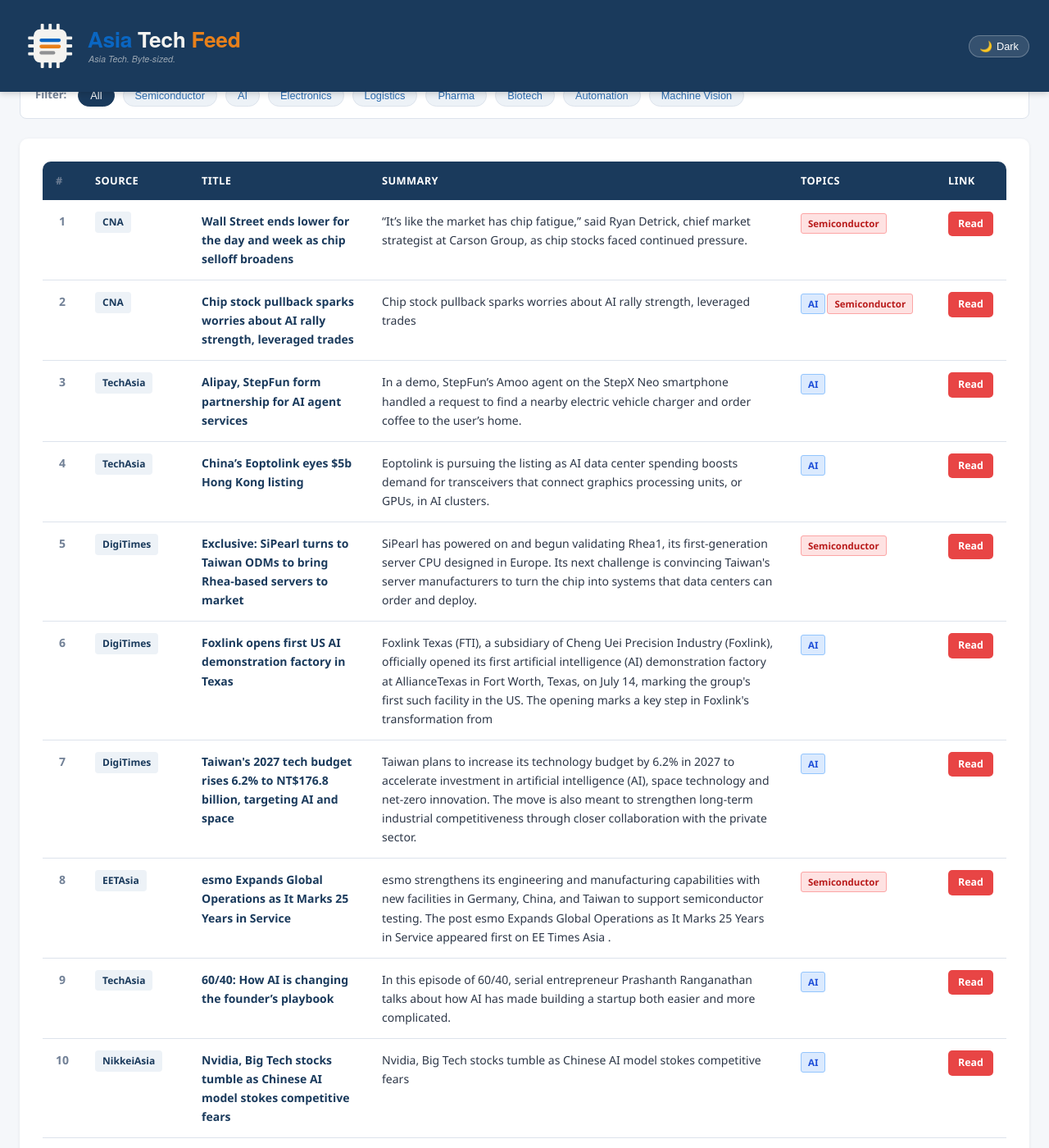
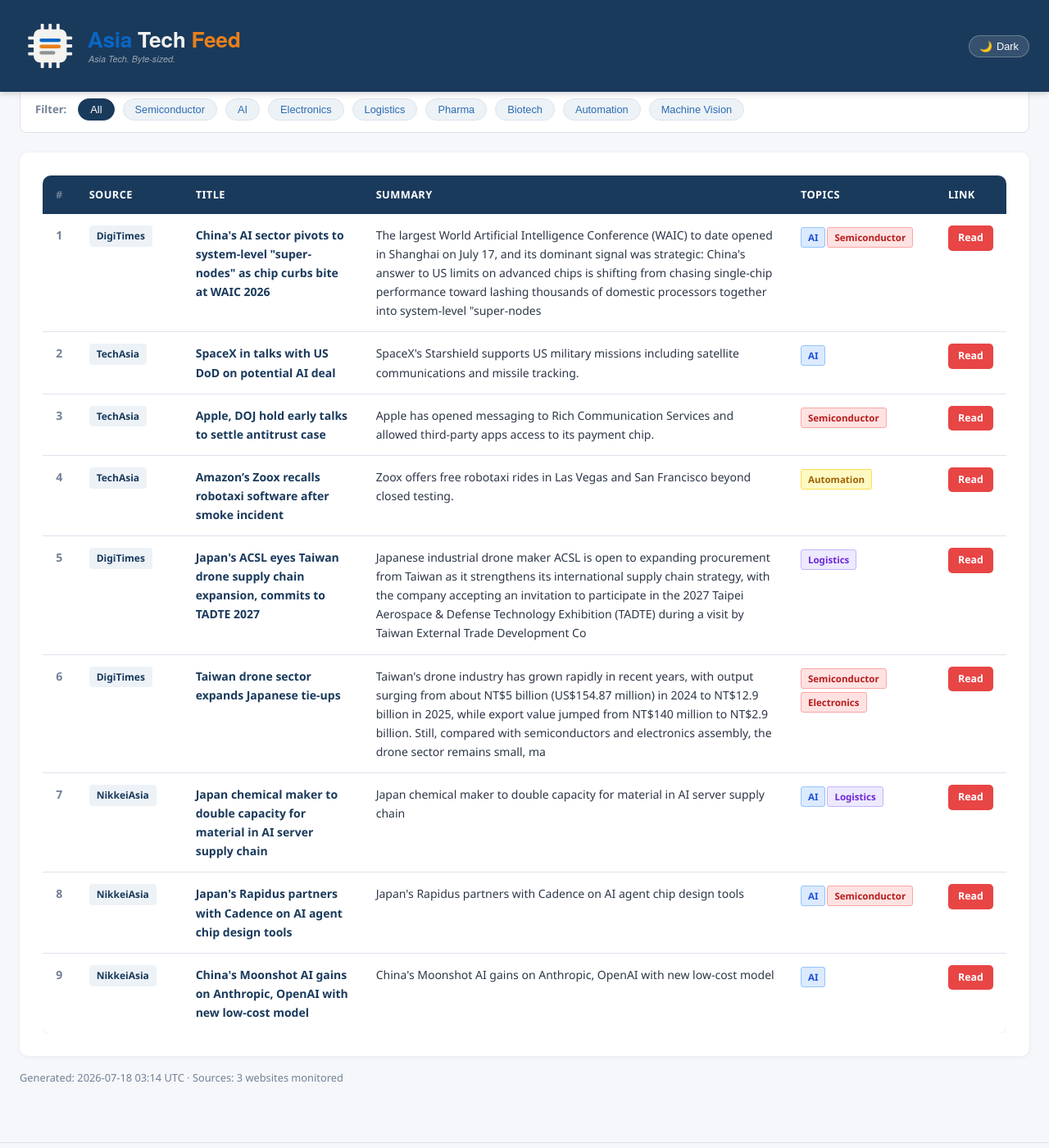
Before and after one commit to asiatechfeed/Asia-Tech-Feed, a Jekyll site: the page built from _posts/2026-07-18-asia-tech-news-digest.md, in a window 1280 px wide and 1400 px high, scrolled down 661 px. Shown: the whole window at 82% size. Built offline with Jekyll 4.4.1, drawn with Linux system fonts in a browser that asks for light colours; a script that is not in the unit is left out; some of the changed text lies outside the part shown.

Commit message:
📰 News digest 2026-07-18 (9 articles)

```diff
--- a/_posts/2026-07-18-asia-tech-news-digest.md
+++ b/_posts/2026-07-18-asia-tech-news-digest.md
@@ -1,16 +1,16 @@
 ---
 layout: post
 title: "Asia Tech News Digest - July 18, 2026"
-date: 2026-07-18 08:07:59 +0800
-articles_count: 12
-sources_count: 5
-sources: ["CNA", "DigiTimes", "EETAsia", "NikkeiAsia", "TechAsia"]
+date: 2026-07-18 11:14:07 +0800
+articles_count: 9
+sources_count: 3
+sources: ["DigiTimes", "NikkeiAsia", "TechAsia"]
 csv_file: /assets/data/news-2026-07-18.tsv
-featured_title: "Wall Street ends lower for the day and week as chip selloff broadens"
-featured_url: "https://www.channelnewsasia.com/world/us-stocks-wall-street-chip-market-6262051"
-featured_source: "CNA"
-featured_summary: "\u201cIt\u2019s like the market has chip fatigue,\u201d said Ryan Detrick, chief market strategist at Carson Group, as chip stocks faced continued pressure."
-featured_image: "https://dam.mediacorp.sg/image/upload/s--Nx_WM8zu--/c_fill,g_auto,h_676,w_1200/f_auto,q_auto/v1/mediacorp/cna/image/2026/07/18/063_2286514460.jpg?itok=dkTmMNJb"
+featured_title: "China's AI sector pivots to system-level \"super-nodes\" as chip curbs bite at WAIC 2026"
+featured_url: "https://www.digitimes.com/news/a20260718VL200/2026-shanghai-chips.html"
+featured_source: "DigiTimes"
+featured_summary: "The largest World Artificial Intelligence Conference (WAIC) to date opened in Shanghai on July 17, and its dominant signal was strategic: China's answer to US limits on advanced chips is shifting from chasing single-chip performance toward lashing thousands of domestic processors together into system-level \"super-nodes"
+featured_image: "https://img.digitimes.com/newsshow/20260718vl200_files/1_b.jpg"
 ---
 
 <table class="news-table">
@@ -27,99 +27,75 @@ featured_image: "https://dam.mediacorp.sg/image/upload/s--Nx_WM8zu--/c_fill,g_au
 <tbody>
 <tr>
   <td class="col-num">1</td>
-  <td class="col-source"><span class="source-badge">CNA</span></td>
-  <td class="col-title"><span class="article-title">Wall Street ends lower for the day and week as chip selloff broadens</span></td>
-  <td class="col-summary">“It’s like the market has chip fatigue,” said Ryan Detrick, chief market strategist at Carson Group, as chip stocks faced continued pressure.</td>
-  <td class="col-tags"><span class="tag semi">Semiconductor</span></td>
-  <td class="col-link"><a class="btn-link" href="https://www.channelnewsasia.com/world/us-stocks-wall-street-chip-market-6262051" target="_blank" rel="noopener">Read</a></td>
+  <td class="col-source"><span class="source-badge">DigiTimes</span></td>
+  <td class="col-title"><span class="article-title">China's AI sector pivots to system-level "super-nodes" as chip curbs bite at WAIC 2026</span></td>
+  <td class="col-summary">The largest World Artificial Intelligence Conference (WAIC) to date opened in Shanghai on July 17, and its dominant signal was strategic: China's answer to US limits on advanced chips is shifting from chasing single-chip performance toward lashing thousands of domestic processors together into system-level "super-nodes</td>
+  <td class="col-tags"><span class="tag ai">AI</span><span class="tag semi">Semiconductor</span></td>
+  <td class="col-link"><a class="btn-link" href="https://www.digitimes.com/news/a20260718VL200/2026-shanghai-chips.html" target="_blank" rel="noopener">Read</a></td>
 </tr>
 <tr>
   <td class="col-num">2</td>
-  <td class="col-source"><span class="source-badge">CNA</span></td>
-  <td class="col-title"><span class="article-title">Chip stock pullback sparks worries about AI rally strength, leveraged trades</span></td>
-  <td class="col-summary">Chip stock pullback sparks worries about AI rally strength, leveraged trades</td>
-  <td class="col-tags"><span class="tag ai">AI</span><span class="tag semi">Semiconductor</span></td>
-  <td class="col-link"><a class="btn-link" href="https://www.channelnewsasia.com/business/chip-stock-pullback-sparks-worries-about-ai-rally-strength-leveraged-trades-6261476" target="_blank" rel="noopener">Read</a></td>
+  <td class="col-source"><span class="source-badge">TechAsia</span></td>
+  <td class="col-title"><span class="article-title">SpaceX in talks with US DoD on potential AI deal</span></td>
+  <td class="col-summary">SpaceX's Starshield supports US military missions including satellite communications and missile tracking.</td>
+  <td class="col-tags"><span class="tag ai">AI</span></td>
+  <td class="col-link"><a class="btn-link" href="https://www.techinasia.com/spacex-ipo-reaches-857b-greenshoe" target="_blank" rel="noopener">Read</a></td>
 </tr>
 <tr>
   <td class="col-num">3</td>
   <td class="col-source"><span class="source-badge">TechAsia</span></td>
-  <td class="col-title"><span class="article-title">Alipay, StepFun form partnership for AI agent services</span></td>
-  <td class="col-summary">In a demo, StepFun’s Amoo agent on the StepX Neo smartphone handled a request to find a nearby electric vehicle charger and order coffee to the user’s home.</td>
-  <td class="col-tags"><span class="tag ai">AI</span></td>
-  <td class="col-link"><a class="btn-link" href="https://www.techinasia.com/chinese-ai-firms-form-alliances-to-strengthen-domestic-ecosystem" target="_blank" rel="noopener">Read</a></td>
+  <td class="col-title"><span class="article-title">Apple, DOJ hold early talks to settle antitrust case</span></td>
+  <td class="col-summary">Apple has opened messaging to Rich Communication Services and allowed third-party apps access to its payment chip.</td>
+  <td class="col-tags"><span class="tag semi">Semiconductor</span></td>
+  <td class="col-link"><a class="btn-link" href="https://www.techinasia.com/apple-starts-restoring-card-payments-indias-app-store" target="_blank" rel="noopener">Read</a></td>
 </tr>
 <tr>
   <td class="col-num">4</td>
   <td class="col-source"><span class="source-badge">TechAsia</span></td>
-  <td class="col-title"><span class="article-title">China’s Eoptolink eyes $5b Hong Kong listing</span></td>
-  <td class="col-summary">Eoptolink is pursuing the listing as AI data center spending boosts demand for transceivers that connect graphics processing units, or GPUs, in AI clusters.</td>
-  <td class="col-tags"><span class="tag ai">AI</span></td>
-  <td class="col-link"><a class="btn-link" href="https://www.techinasia.com/chinese-chip-cloud-stocks-soar-on-ai-boom" target="_blank" rel="noopener">Read</a></td>
+  <td class="col-title"><span class="article-title">Amazon’s Zoox recalls robotaxi software after smoke incident</span></td>
+  <td class="col-summary">Zoox offers free robotaxi rides in Las Vegas and San Francisco beyond closed testing.</td>
+  <td class="col-tags"><span class="tag auto">Automation</span></td>
+  <td class="col-link"><a class="btn-link" href="https://www.techinasia.com/waymo-to-expand-robotaxi-into-minneapolis-new-orleans" target="_blank" rel="noopener">Read</a></td>
 </tr>
 <tr>
   <td class="col-num">5</td>
   <td class="col-source"><span class="source-badge">DigiTimes</span></td>
-  <td class="col-title"><span class="article-title">Exclusive: SiPearl turns to Taiwan ODMs to bring Rhea-based servers to market</span></td>
-  <td class="col-summary">SiPearl has powered on and begun validating Rhea1, its first-generation server CPU designed in Europe. Its next challenge is convincing Taiwan's server manufacturers to turn the chip into systems that data centers can order and deploy.</td>
-  <td class="col-tags"><span class="tag semi">Semiconductor</span></td>
-  <td class="col-link"><a class="btn-link" href="https://www.digitimes.com/news/a20260717VL217/cpu-reference-design-software-taiwan-france.html" target="_blank" rel="noopener">Read</a></td>
+  <td class="col-title"><span class="article-title">Japan's ACSL eyes Taiwan drone supply chain expansion, commits to TADTE 2027</span></td>
+  <td class="col-summary">Japanese industrial drone maker ACSL is open to expanding procurement from Taiwan as it strengthens its international supply chain strategy, with the company accepting an invitation to participate in the 2027 Taipei Aerospace & Defense Technology Exhibition (TADTE) during a visit by Taiwan External Trade Development Co</td>
+  <td class="col-tags"><span class="tag logis">Logistics</span></td>
+  <td class="col-link"><a class="btn-link" href="https://www.digitimes.com/news/a20260717PD218/taiwan-drone-supply-chain-industrial-2027-technology.html" target="_blank" rel="noopener">Read</a></td>
 </tr>
 <tr>
   <td class="col-num">6</td>
   <td class="col-source"><span class="source-badge">DigiTimes</span></td>
-  <td class="col-title"><span class="article-title">Foxlink opens first US AI demonstration factory in Texas</span></td>
-  <td class="col-summary">Foxlink Texas (FTI), a subsidiary of Cheng Uei Precision Industry (Foxlink), officially opened its first artificial intelligence (AI) demonstration factory at AllianceTexas in Fort Worth, Texas, on July 14, marking the group's first such facility in the US. The opening marks a key step in Foxlink's transformation from </td>
-  <td class="col-tags"><span class="tag ai">AI</span></td>
-  <td class="col-link"><a class="btn-link" href="https://www.digitimes.com/news/a20260716PD240/foxlink-texas-manufacturing-subsidiary-production.html" target="_blank" rel="noopener">Read</a></td>
+  <td class="col-title"><span class="article-title">Taiwan drone sector expands Japanese tie-ups</span></td>
+  <td class="col-summary">Taiwan's drone industry has grown rapidly in recent years, with output surging from about NT$5 billion (US$154.87 million) in 2024 to NT$12.9 billion in 2025, while export value jumped from NT$140 million to NT$2.9 billion. Still, compared with semiconductors and electronics assembly, the drone sector remains small, ma</td>
+  <td class="col-tags"><span class="tag semi">Semiconductor</span><span class="tag semi">Electronics</span></td>
+  <td class="col-link"><a class="btn-link" href="https://www.digitimes.com/news/a20260717PD209/taiwan-medical-logistics-2024-ukraine.html" target="_blank" rel="noopener">Read</a></td>
 </tr>
 <tr>
   <td class="col-num">7</td>
-  <td class="col-source"><span class="source-badge">DigiTimes</span></td>
-  <td class="col-title"><span class="article-title">Taiwan's 2027 tech budget rises 6.2% to NT$176.8 billion, targeting AI and space</span></td>
-  <td class="col-summary">Taiwan plans to increase its technology budget by 6.2% in 2027 to accelerate investment in artificial intelligence (AI), space technology and net-zero innovation. The move is also meant to strengthen long-term industrial competitiveness through closer collaboration with the private sector.</td>
-  <td class="col-tags"><span class="tag ai">AI</span></td>
-  <td class="col-link"><a class="btn-link" href="https://www.digitimes.com/news/a20260716PD225/taiwan-technology-budget-2027-net-zero.html" target="_blank" rel="noopener">Read</a></td>
+  <td class="col-source"><span class="source-badge">NikkeiAsia</span></td>
+  <td class="col-title"><span class="article-title">Japan chemical maker to double capacity for material in AI server supply chain</span></td>
+  <td class="col-summary">Japan chemical maker to double capacity for material in AI server supply chain</td>
+  <td class="col-tags"><span class="tag ai">AI</span><span class="tag logis">Logistics</span></td>
+  <td class="col-link"><a class="btn-link" href="https://asia.nikkei.com/business/materials/japan-chemical-maker-to-double-capacity-for-material-in-ai-server-supply-chain" target="_blank" rel="noopener">Read</a></td>
 </tr>
 <tr>
   <td class="col-num">8</td>
-  <td class="col-source"><span class="source-badge">EETAsia</span></td>
-  <td class="col-title"><span class="article-title">esmo Expands Global Operations as It Marks 25 Years in Service</span></td>
-  <td class="col-summary">esmo strengthens its engineering and manufacturing capabilities with new facilities in Germany, China, and Taiwan to support semiconductor testing. The post esmo Expands Global Operations as It Marks 25 Years in Service appeared first on EE Times Asia .</td>
-  <td class="col-tags"><span class="tag semi">Semiconductor</span></td>
-  <td class="col-link"><a class="btn-link" href="https://www.eetasia.com/esmo-expands-global-operations-as-it-marks-25-years-in-service/" target="_blank" rel="noopener">Read</a></td>
+  <td class="col-source"><span class="source-badge">NikkeiAsia</span></td>
+  <td class="col-title"><span class="article-title">Japan's Rapidus partners with Cadence on AI agent chip design tools</span></td>
+  <td class="col-summary">Japan's Rapidus partners with Cadence on AI agent chip design tools</td>
+  <td class="col-tags"><span class="tag ai">AI</span><span class="tag semi">Semiconductor</span></td>
+  <td class="col-link"><a class="btn-link" href="https://asia.nikkei.com/business/tech/semiconductors/japan-s-rapidus-partners-with-cadence-on-ai-agent-chip-design-tools" target="_blank" rel="noopener">Read</a></td>
 </tr>
 <tr>
   <td class="col-num">9</td>
-  <td class="col-source"><span class="source-badge">TechAsia</span></td>
-  <td class="col-title"><span class="article-title">60/40: How AI is changing the founder’s playbook</span></td>
-  <td class="col-summary">In this episode of 60/40, serial entrepreneur Prashanth Ranganathan talks about how AI has made building a startup both easier and more complicated.</td>
+  <td class="col-source"><span class="source-badge">NikkeiAsia</span></td>
+  <td class="col-title"><span class="article-title">China's Moonshot AI gains on Anthropic, OpenAI with new low-cost model</span></td>
+  <td class="col-summary">China's Moonshot AI gains on Anthropic, OpenAI with new low-cost model</td>
   <td class="col-tags"><span class="tag ai">AI</span></td>
-  <td class="col-link"><a class="btn-link" href="https://www.techinasia.com/6040-ai-changing-founders-playbook" target="_blank" rel="noopener">Read</a></td>
-</tr>
-<tr>
-  <td class="col-num">10</td>
-  <td class="col-source"><span class="source-badge">NikkeiAsia</span></td>
-  <td class="col-title"><span class="article-title">Nvidia, Big Tech stocks tumble as Chinese AI model stokes competitive fears</span></td>
-  <td class="col-summary">Nvidia, Big Tech stocks tumble as Chinese AI model stokes competitive fears</td>
-  <td class="col-tags"><span class="tag ai">AI</span></td>
-  <td class="col-link"><a class="btn-link" href="https://asia.nikkei.com/business/markets/equities/nvidia-big-tech-stocks-tumble-as-chinese-ai-model-stokes-competitive-fears" target="_blank" rel="noopener">Read</a></td>
-</tr>
-<tr>
-  <td class="col-num">11</td>
-  <td class="col-source"><span class="source-badge">NikkeiAsia</span></td>
-  <td class="col-title"><span class="article-title">Kyocera chief sees demand for chipmaking parts growing until 2030</span></td>
-  <td class="col-summary">Kyocera chief sees demand for chipmaking parts growing until 2030</td>
-  <td class="col-tags"><span class="tag semi">Semiconductor</span></td>
-  <td class="col-link"><a class="btn-link" href="https://asia.nikkei.com/editor-s-picks/interview/kyocera-chief-sees-demand-for-chipmaking-parts-growing-until-2030" target="_blank" rel="noopener">Read</a></td>
-</tr>
-<tr>
-  <td class="col-num">12</td>
-  <td class="col-source"><span class="source-badge">NikkeiAsia</span></td>
-  <td class="col-title"><span class="article-title">Philippines denounces AI video from China state media as racist</span></td>
-  <td class="col-summary">Philippines denounces AI video from China state media as racist</td>
-  <td class="col-tags"><span class="tag ai">AI</span></td>
-  <td class="col-link"><a class="btn-link" href="https://asia.nikkei.com/politics/international-relations/philippines-denounces-ai-video-from-china-state-media-as-racist" target="_blank" rel="noopener">Read</a></td>
+  <td class="col-link"><a class="btn-link" href="https://asia.nikkei.com/business/technology/artificial-intelligence/china-s-moonshot-ai-gains-on-anthropic-openai-with-new-low-cost-model" target="_blank" rel="noopener">Read</a></td>
 </tr>
 </tbody>
 </table>
```
Also changed, not shown: _data/seen_urls.json (+10 -1 lines), _digest_meta.json (+21 -23 lines), assets/data/news-2026-07-18.tsv (+9 -12 lines), assets/data/search-index.json.
